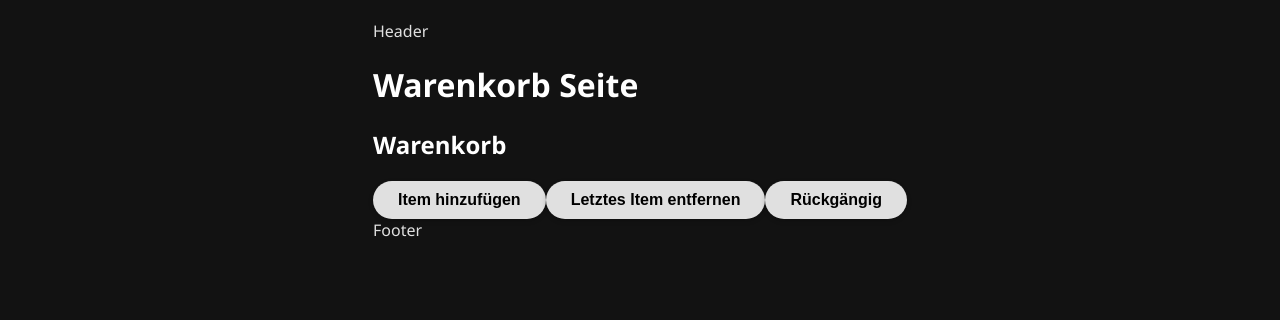
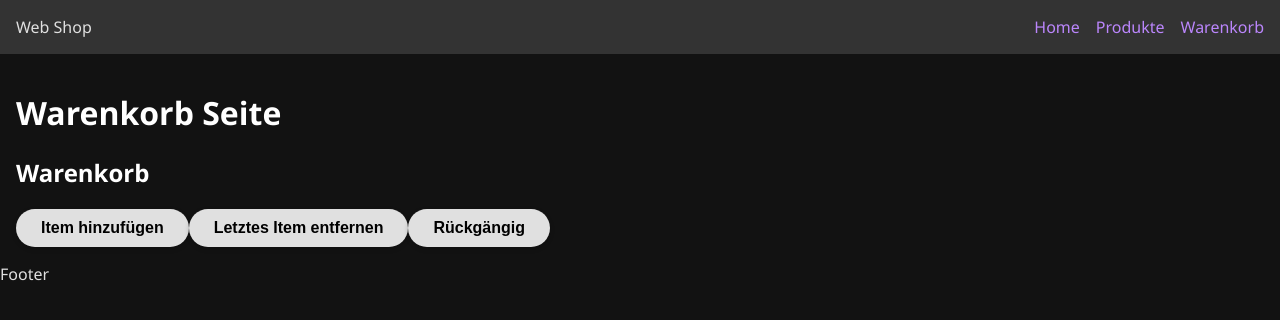
Before and after one commit to HASKI-RAK/exercises_examples, a React (Vite) app: page /cart in a window 1280 px wide. Shown: the top 320 px of the page. Built offline with nearby package versions, Linux system fonts and the light colour scheme; the HTML template or start-up script is replaced by a standard one.

Commit message:
Update styles in App.css and Registration.tsx

```diff
--- a/src/App.css
+++ b/src/App.css
@@ -1,5 +1,4 @@
 .App {
-  padding: 20px;
   background-color: #121212; /* Dark background for the app */
   color: #e0e0e0; /* Light grey text for readability */
 }
--- a/src/App.tsx
+++ b/src/App.tsx
@@ -36,14 +36,7 @@ const router = createBrowserRouter([
 function App() {
   return (
     <div className="App">
-      <div
-        style={{
-          display: 'flex',
-          flexDirection: 'column',
-          gap: '8px',
-          alignItems: 'center',
-        }}
-      >
+      <div>
         <RouterProvider router={router} />
       </div>
     </div>
--- a/src/pages/Layout.tsx
+++ b/src/pages/Layout.tsx
@@ -1,17 +1,49 @@
-import { Outlet } from 'react-router-dom';
-const Header = () => {
-  return <header>Header</header>;
-};
+import { Link, Outlet } from 'react-router-dom';
 
 const Footer = () => {
   return <footer>Footer</footer>;
 };
 
+/**
+ * Horizontal navigation bar with Shop Name on the Left and Navigation Links on the Right
+ * @returns
+ */
+const Navbar = () => {
+  return (
+    <div
+      style={{
+        display: 'flex',
+        justifyContent: 'space-between',
+        backgroundColor: '#333333',
+        padding: '1rem',
+      }}
+    >
+      <div>Web Shop</div>
+      <div
+        style={{
+          display: 'flex',
+          gap: '1rem',
+        }}
+      >
+        <Link to="/">Home</Link>
+        <Link to="/products">Produkte</Link>
+        <Link to="/cart">Warenkorb</Link>
+      </div>
+    </div>
+  );
+};
+
 const Layout = () => {
   return (
     <div>
-      <Header />
-      <Outlet />
+      <Navbar />
+      <div
+        style={{
+          padding: '1rem',
+        }}
+      >
+        <Outlet />
+      </div>
       <Footer />
     </div>
   );
```
